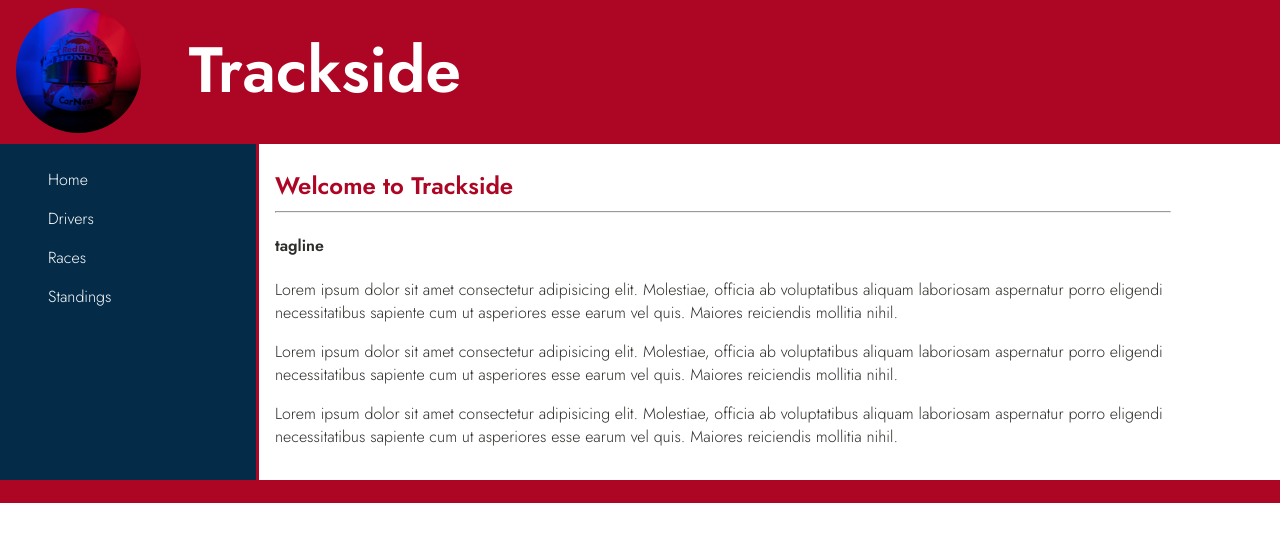
After one commit to ethanBaird/trackside, a Flask app: page /home in a window 1280 px wide. The commit adds this page. Shown: the top 542 px of the page. Run offline with Flask 2, Linux system fonts and the light colour scheme.

Commit message:
tidied up header

```diff
--- a/app.py
+++ b/app.py
@@ -13,9 +13,9 @@ app.register_blueprint(races_blueprint)
 def welcome():
     return render_template('welcome.html')
 
-@app.route('/index')
-def index():
-    return render_template('index.html')
+@app.route('/home')
+def home():
+    return render_template('home.html')
 
 if __name__ == '__main__':
     app.run(debug=True)
--- a/static/style.css
+++ b/static/style.css
@@ -41,13 +41,23 @@ input {
 
 .welcome {
     display: flex;
+    flex-direction: column;
     justify-content: center;
     align-items: center;
     height: max-content;
     font-size: xx-large;
-    background-color: #FFF;
-    color: #ad0624;
+    color: #fff;
 }
+
+.welcome a {
+    color: #fff;
+    text-decoration: none;
+}
+
+.welcome a:hover {
+    text-decoration: underline;
+}
+
 
 .welcome-nav {
     background-color: #fff;
@@ -55,17 +65,24 @@ input {
 }
 
 header {
-    background-color: #fff;
-    color: #ad0624;
+    background-color: #ad0624;
+    color: #fff;
     display: flex;
     align-items: center;
+    font-size: xx-large;
     padding: 0.5rem 1rem;
     border-bottom: 3px solid #ad0624;
 }
 
+header h1 {
+    margin: 0px
+}
+
 .icon {
     border-radius: 50%;
-    margin-right: 1rem;
+    margin-right: 3rem;
+    width: 10%;
+
 }
 
 .home-statement {
@@ -77,7 +94,7 @@ main {
 }
 
 nav {
-    background-color: #fff;
+    background-color: #042c49;
     border-right: 3px solid #ad0624;
     width: 20%;
 }
@@ -91,7 +108,7 @@ nav ul li {
 }
 
 nav a {
-    color: #ad0624;
+    color: #fff;
     text-decoration: none;
 }
 
--- /dev/null
+++ b/templates/home.html
@@ -0,0 +1,11 @@
+{% extends 'index.html' %}
+
+{% block content %}
+    <h2>Welcome to Trackside</h2>
+    <hr>
+    <h4>tagline</h4>
+    <p>Lorem ipsum dolor sit amet consectetur adipisicing elit. Molestiae, officia ab voluptatibus aliquam laboriosam aspernatur porro eligendi necessitatibus sapiente cum ut asperiores esse earum vel quis. Maiores reiciendis mollitia nihil.</p>
+    <p>Lorem ipsum dolor sit amet consectetur adipisicing elit. Molestiae, officia ab voluptatibus aliquam laboriosam aspernatur porro eligendi necessitatibus sapiente cum ut asperiores esse earum vel quis. Maiores reiciendis mollitia nihil.</p>
+    <p>Lorem ipsum dolor sit amet consectetur adipisicing elit. Molestiae, officia ab voluptatibus aliquam laboriosam aspernatur porro eligendi necessitatibus sapiente cum ut asperiores esse earum vel quis. Maiores reiciendis mollitia nihil.</p>
+
+{% endblock content %}
--- a/templates/index.html
+++ b/templates/index.html
@@ -3,13 +3,13 @@
 {% block base %}
 <body>
     <header>
-        <img src="{{ url_for('static', filename='images/icon/small_icon.png') }}" height="100px" width="100px" alt="icon" class="icon">
+        <img src="{{ url_for('static', filename='images/icon/small_icon.png') }}" alt="icon" class="icon">
         <h1>Trackside</h1>
     </header>
     <main>
         <nav>
             <ul>
-                <li><a href="/">Home</a></li>
+                <li><a href="/home">Home</a></li>
                 <li><a href="/drivers">Drivers</a></li>
                 <li><a href="/races">Races</a></li>
                 <li><a href="/standings">Standings</a></li>
--- a/templates/races/index.html
+++ b/templates/races/index.html
@@ -3,7 +3,7 @@
 {% block content %}
     <div class="races-list-header">
         <h2>Races</h2>
-        <a href="/races/new">Add New Race</a>
+        <a href="/races/new">Add Race Results</a>
     </div>
     <hr>
     <ul class="races-list">
--- a/templates/welcome.html
+++ b/templates/welcome.html
@@ -10,9 +10,7 @@
     </style>
     <div class="welcome">
         <h1>TRACKSIDE</h1>
+        <a href="/home">Enter Site</a>
     </div>
-    <div class="welcome-nav">
-            <a href="/drivers">Drivers</a>
-            <a href="/races">Races</a>
-    </div>
+    </>
 {% endblock base %}
```
